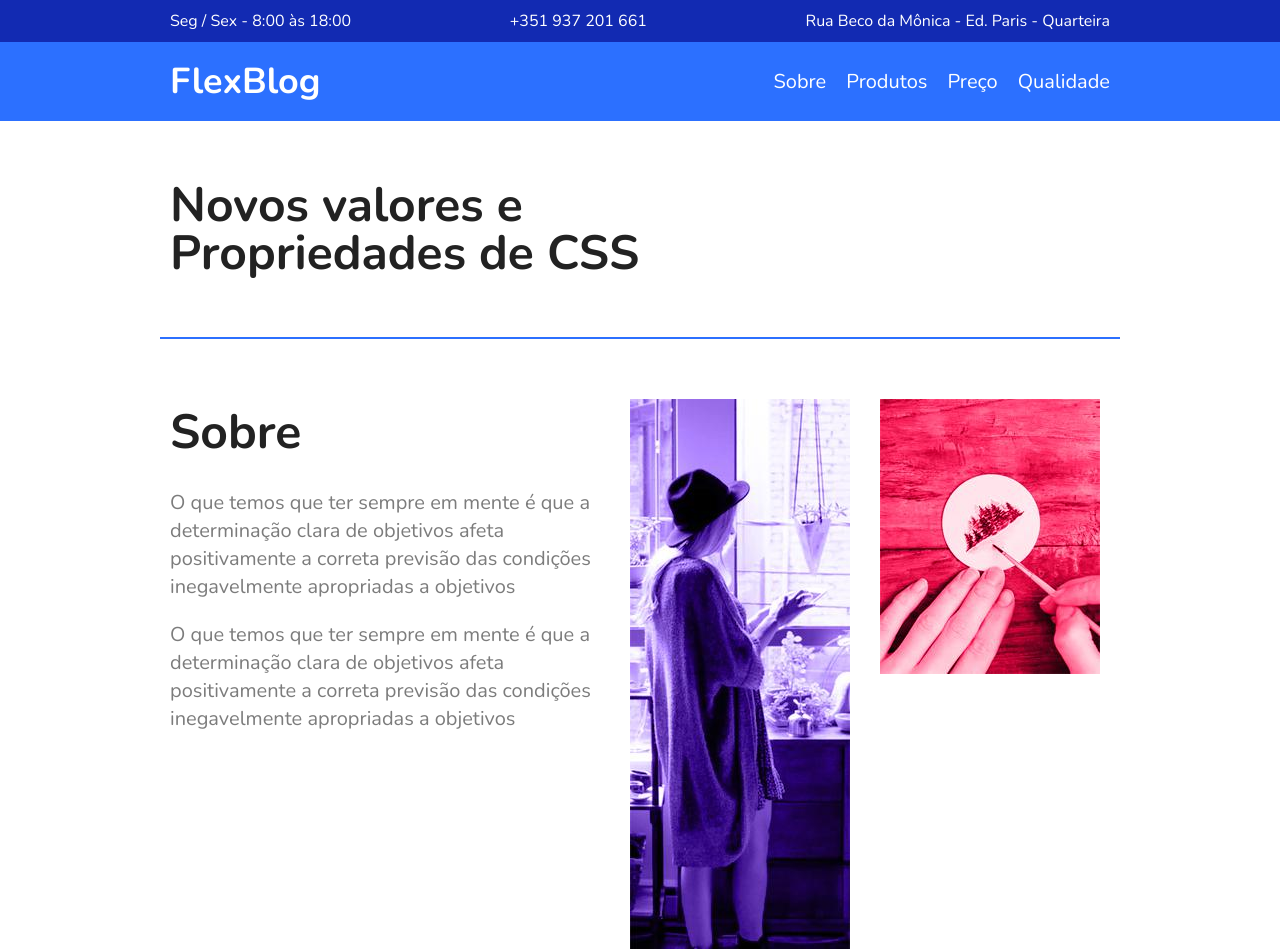
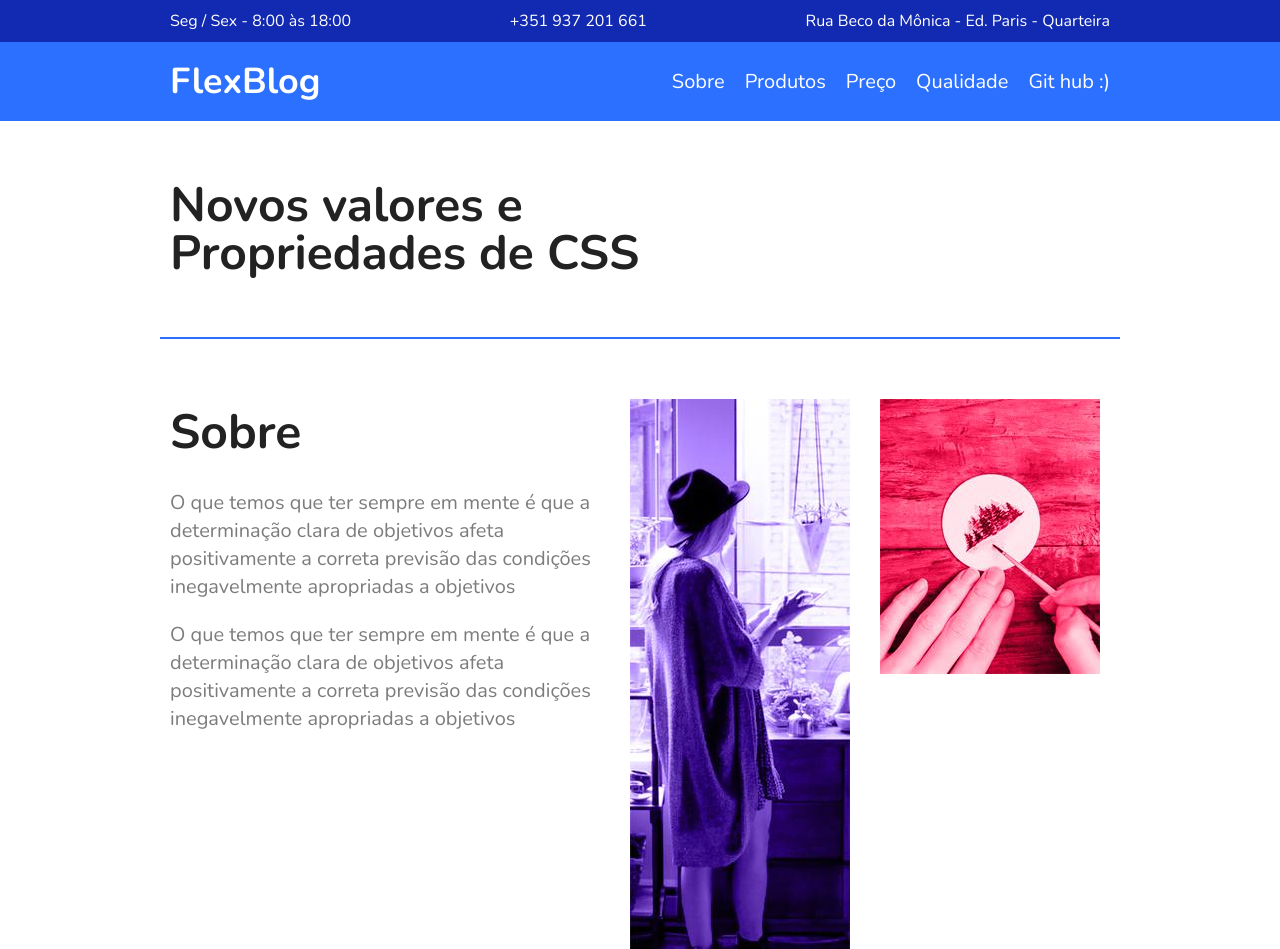
Before and after one commit to kiraiSky/flexblog, a plain HTML site: page index.html in a window 1280 px wide. Shown: the top 949 px of the page. Drawn offline with nearby package versions, Linux system fonts and the light colour scheme.

Commit message:
link para github

```diff
--- a/index.html
+++ b/index.html
@@ -33,6 +33,7 @@
             <li><a href="#produtos">Produtos</a></li>
             <li><a href="#preco">Preço</a></li>
             <li><a href="#qualidade">Qualidade</a></li>
+			<li><a href="https://github.com/kiraiSky?tab=repositories">Git hub :)</a></li>
           </ul>
         </nav>
       </div>
```
Also changed, not shown: 1 other file.
